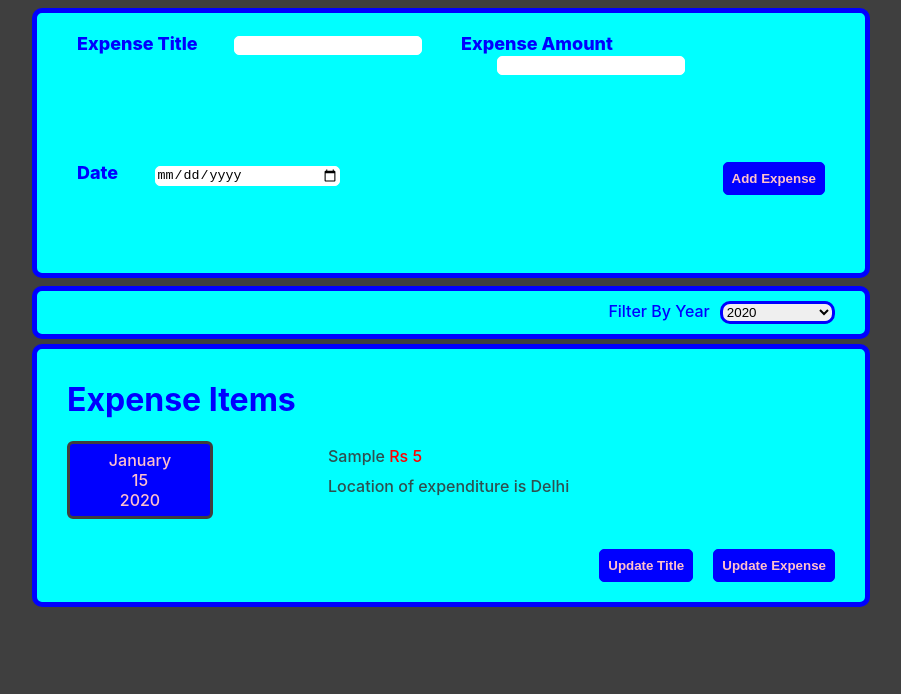
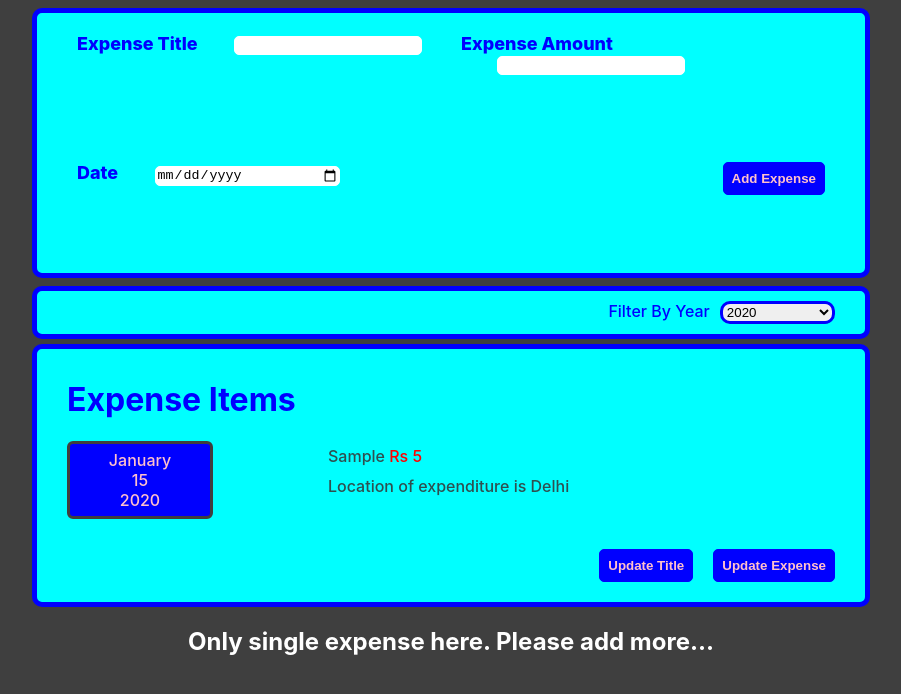
Before and after one commit to codingpartnerNB/react-first-expense, a React (Create React App) app: page / in a window 1280 px wide. Both pictures are taken after typing "Sample", "5", "2020-01-15" into the empty fields and a click on the button "Add Expense". Shown: the top 694 px of the page, without its empty margins (189-1090 px from the left). Built offline with nearby package versions, Linux system fonts and the light colour scheme.

Commit message:
Conditional rendering

```diff
--- a/src/App.js
+++ b/src/App.js
@@ -1,6 +1,6 @@
 import React, {useState} from 'react';
 import './App.css';
-import ExpenseItem from './components/ExpenseItem';
+import ExpensesList from './components/ExpenseItemDetails/ExpensesList';
 import NewExpense from './components/ExpenseForm/NewExpense';
 import ExpenseFilter from './components/ExpenseItemDetails/ExpenseFilter';
 
@@ -43,14 +43,7 @@ const App = () => {
     <div>
       <NewExpense onAddExpense={addExpenseHandler} />
       <ExpenseFilter selected={filteredYear} onChangeFilter={filterChangeHandler} />
-      {
-        filteredExpenses.length === 0 && (<h2 style={{textAlign:"center", color:"white"}}>No expenses found</h2>)
-      }
-      {
-        filteredExpenses.length > 0 && (filteredExpenses.map((item)=>{
-          return <ExpenseItem key={item.id} title={item.title} amount={item.amount} date={item.date} locationForExpense={LocationOfExpenditure}></ExpenseItem>
-          }))
-      }
+      <ExpensesList expenses={filteredExpenses} locationForExpense={LocationOfExpenditure} />
     </div>
   );
 }
--- /dev/null
+++ b/src/components/ExpenseItemDetails/ExpensesList.js
@@ -0,0 +1,26 @@
+import ExpenseItem from '../ExpenseItem';
+
+const ExpensesList = (props)=>{
+    return(
+        <div>
+            {
+                props.expenses.length === 0 && (<h2 style={{textAlign:"center", color:"white"}}>No expenses found</h2>)
+            }
+            {
+                props.expenses.length === 1 && (props.expenses.map((item)=>{
+                    return (<div>
+                        <ExpenseItem key={item.id} title={item.title} amount={item.amount} date={item.date} locationForExpense={props.locationForExpense}></ExpenseItem>
+                        <h2 style={{textAlign:"center", color:"white"}}>Only single expense here. Please add more...</h2>
+                    </div>)
+                }))
+            }
+            {
+                props.expenses.length > 1 && (props.expenses.map((item)=>{
+                    return <ExpenseItem key={item.id} title={item.title} amount={item.amount} date={item.date} locationForExpense={props.locationForExpense}></ExpenseItem>
+                    }))
+            }
+        </div>
+    );
+}
+
+export default ExpensesList;
```
Also changed, not shown: src/components/ExpenseItemDetails/ExpensesList.css (added).
